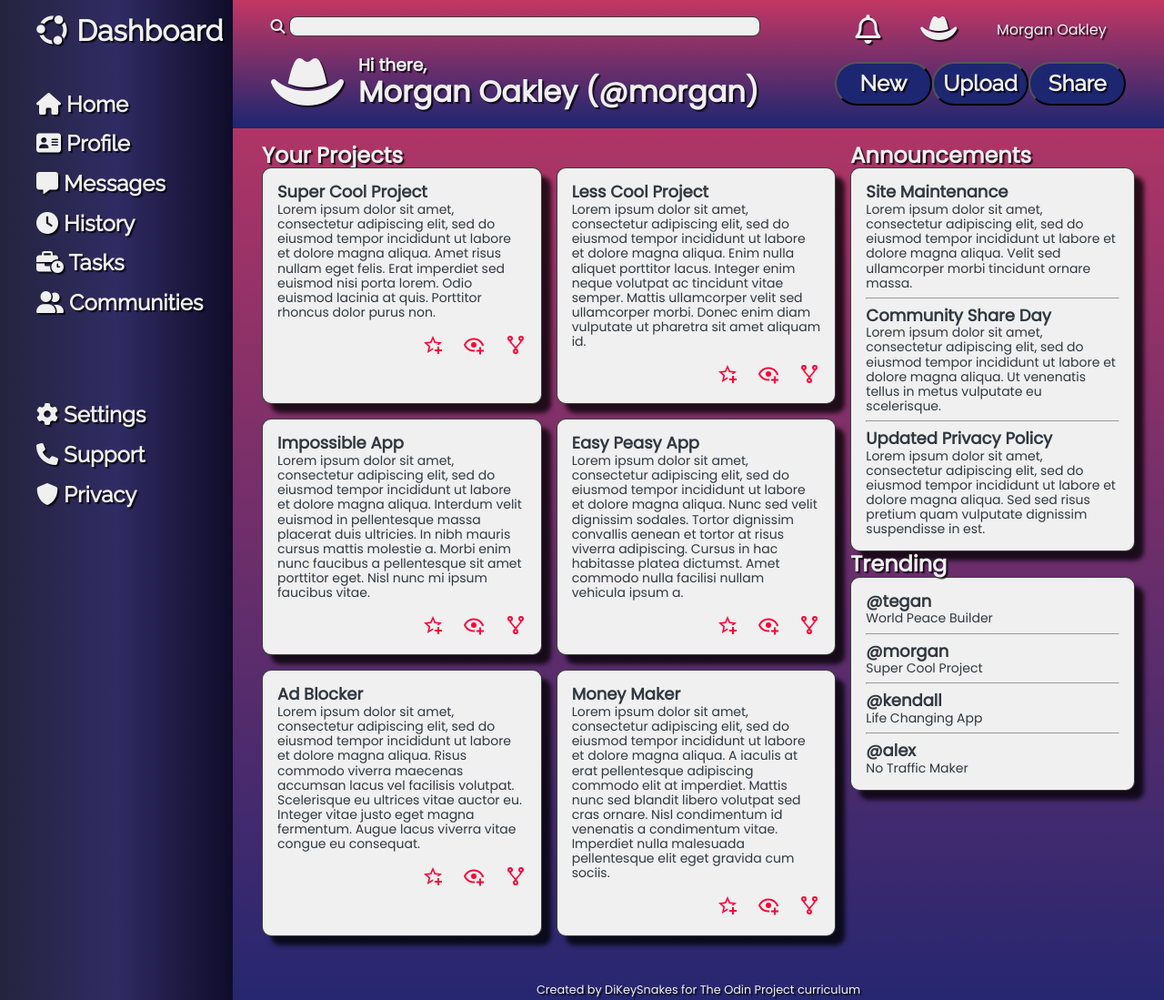
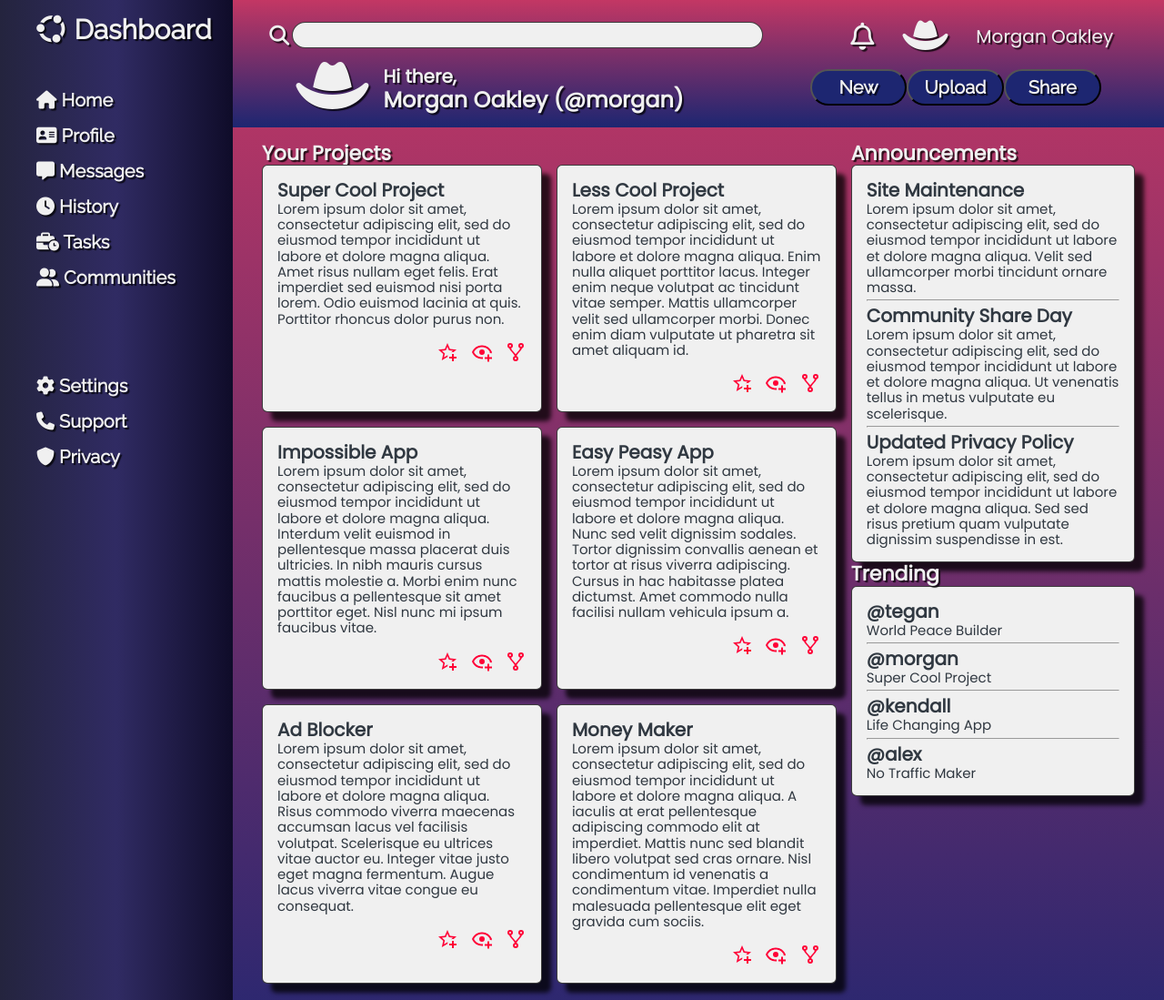
Before and after one commit to DiKeySnakes/admin-dashboard-project, a plain HTML site: page index.html in a window 1280 px wide. Shown: the top 1099 px of the page at 91% size. Drawn offline with Linux system fonts and the light colour scheme.

Commit message:
Modify index.html and styles.css

```diff
--- a/index.html
+++ b/index.html
@@ -90,7 +90,7 @@
           </div>
           <div class="user-info">
             <a class="user-nav" href="#"
-              ><i class="fa-regular fa-bell fa-2xl"></i
+              ><i class="fa-regular fa-bell fa-xl"></i
             ></a>
             <a class="user-nav" href="#"
               ><i class="fa-solid fa-hat-cowboy fa-2xl"></i
--- a/styles.css
+++ b/styles.css
@@ -1,4 +1,8 @@
 @import 'normalize.css';
+
+html {
+  font-size: 62.5%;
+}
 
 body {
   font-family: 'Poppins', sans-serif;
@@ -51,6 +55,7 @@ body {
 }
 
 .fa-ubuntu {
+  font-size: 3rem;
   transition: transform 0.3s ease-in-out;
 }
 
@@ -59,26 +64,27 @@ body {
 }
 
 .sidebar .sidebar-wrapper h1 {
-  margin: 1rem 0 0 2.5rem;
+  font-size: 3rem;
+  margin: 1.6rem 0 0 4rem;
   color: #f0f0f0;
   text-shadow: 2px 2px 1px rgba(0, 0, 0, 0.75);
 }
 
 ul {
-  margin: 3rem auto;
+  margin: 4.8rem auto;
 }
 
 li {
   list-style-type: none;
-  margin: 1rem auto;
-  font-size: 1.5rem;
+  margin: 1.6rem auto;
+  font-size: 2rem;
   text-align: justify;
   text-shadow: 2px 2px 1px rgba(0, 0, 0, 0.75);
   transition: transform 0.3s ease-out;
 }
 
 li:hover {
-  transform: translateY(8px);
+  transform: translateY(0.5rem);
 }
 
 a.nav-links {
@@ -112,36 +118,41 @@ a.nav-links {
 .search-bar {
   display: flex;
   flex-direction: row;
-  margin-top: 1rem;
+  margin-top: 2.4rem;
 }
 
 #magnifying-glass {
-  padding-top: 0.2rem;
+  padding-top: 0.4rem;
   transition: transform 0.3s ease-out;
 }
 
 #magnifying-glass:hover {
-  transform: translateY(8px);
+  transform: translateY(0.5rem);
 }
 
 .search-bar .fa-solid {
+  font-size: 2.2rem;
   color: #f0f0f0;
   text-shadow: 2px 2px 1px rgba(0, 0, 0, 0.75);
 }
 
 input {
   width: 40vw;
+  height: 2.5rem;
+  font-size: 2rem;
   background: #f0f0f0;
   border: 1px solid rgba(0, 0, 0, 0.75);
-  border-radius: 8px;
+  border-radius: 1.5rem;
 }
 
 .user-info {
   width: 25vw;
+  font-size: 2rem;
   display: flex;
   flex-direction: row;
   justify-content: space-around;
-  margin-top: 1.5rem;
+  align-items: center;
+  margin-top: 2.8rem;
 }
 
 .user-nav {
@@ -152,7 +163,7 @@ input {
 }
 
 .user-nav:hover {
-  transform: translateY(8px);
+  transform: translateY(0.5rem);
 }
 
 .white {
@@ -174,7 +185,7 @@ input {
 .main-icon {
   display: flex;
   flex-direction: row;
-  font-size: 2rem;
+  font-size: 3.2rem;
   color: #f0f0f0;
   text-shadow: 2px 2px 1px rgba(0, 0, 0, 0.75);
 }
@@ -188,15 +199,17 @@ input {
 }
 
 h1 {
+  font-size: 2.4rem;
   margin-top: 0;
-  margin-left: 1rem;
+  margin-left: 1.6rem;
   color: #f0f0f0;
   text-shadow: 2px 2px 1px rgba(0, 0, 0, 0.75);
 }
 
 h3 {
+  font-size: 2rem;
   margin-bottom: 0;
-  margin-left: 1rem;
+  margin-left: 1.6rem;
   color: #f0f0f0;
   text-shadow: 2px 2px 1px rgba(0, 0, 0, 0.75);
 }
@@ -209,22 +222,22 @@ h3 {
 }
 
 button {
-  width: 8rem;
-  height: 3rem;
-  font-size: 1.5rem;
+  width: 12rem;
+  height: 4rem;
+  font-size: 2rem;
   font-family: 'Raleway', sans-serif;
   font-weight: 800;
   color: #f0f0f0;
   text-shadow: 2px 2px 1px rgba(0, 0, 0, 0.75);
   background-color: #1d2671;
-  border-radius: 1.5rem;
+  border-radius: 2.5rem;
   cursor: pointer;
 }
 
 .main-content {
   display: flex;
   flex-direction: row;
-  padding: 1rem 1rem;
+  padding: 1.6rem 1.6rem;
 }
 
 .projects-wrapper {
@@ -234,14 +247,14 @@ button {
 
 .projects {
   display: grid;
-  grid-template-columns: repeat(auto-fit, minmax(15rem, 1fr));
-  gap: 1rem;
-  margin-left: 1rem;
-  border-radius: 10px;
+  grid-template-columns: repeat(auto-fit, minmax(24rem, 1fr));
+  gap: 1.6rem;
+  margin-left: 1.6rem;
+  border-radius: 0.6rem;
 }
 
 .projects p {
-  font-size: 18px;
+  font-size: 1.2rem;
   font-family: 'Poppins', sans-serif;
   text-align: left;
 }
@@ -249,9 +262,9 @@ button {
 .projects .project-card {
   background-color: #f0f0f0;
   text-align: center;
-  padding: 1rem;
+  padding: 1.6rem;
   border: 1px solid rgba(0, 0, 0, 0.75);
-  border-radius: 10px;
+  border-radius: 0.6rem;
   box-shadow: 10px 10px 5px 0px rgba(0, 0, 0, 0.75);
 }
 
@@ -264,8 +277,8 @@ button {
 }
 
 .svg {
-  width: 1.5rem;
-  height: 1.5rem;
+  width: 2.4rem;
+  height: 2.4rem;
   filter: invert(20%) sepia(96%) saturate(7435%) hue-rotate(343deg)
     brightness(104%) contrast(109%);
 }
@@ -274,7 +287,7 @@ button {
   display: flex;
   flex-direction: row;
   justify-content: flex-end;
-  margin-top: 1rem;
+  margin-top: 1.6rem;
 }
 
 .project-card p,
@@ -282,18 +295,19 @@ button {
 .announcements-card p {
   color: #303841;
   font-weight: normal;
-  font-size: 14px;
+  font-size: 1.5rem;
   margin: 0;
 }
 
 .project-card .title {
-  font-size: 18px;
+  font-size: 2rem;
   font-weight: 800;
   text-align: left;
 }
 
 h2 {
-  margin: 0 1rem;
+  font-size: 2.2rem;
+  margin: 0 1.6rem;
   color: #f0f0f0;
   text-shadow: 2px 2px 1px rgba(0, 0, 0, 0.75);
 }
@@ -305,16 +319,16 @@ h2 {
 
 .announcements h2,
 .trending h2 {
-  margin-left: 1rem;
+  margin-left: 1.6rem;
 }
 
 .announcements-card,
 .trending-card {
   background-color: #f0f0f0;
-  padding: 1rem;
-  margin: 0 1rem;
+  padding: 1.6rem;
+  margin: 0 1.6rem;
   border: 1px solid rgba(0, 0, 0, 0.75);
-  border-radius: 10px;
+  border-radius: 0.6rem;
   box-shadow: 10px 10px 5px 0px rgba(0, 0, 0, 0.75);
 }
 
@@ -330,7 +344,7 @@ h2 {
 
 .trending-card .title,
 .announcements-card .title {
-  font-size: 18px;
+  font-size: 2rem;
   font-weight: 800;
   text-align: left;
 }
@@ -339,8 +353,8 @@ h2 {
   display: flex;
   flex-direction: column;
   justify-content: center;
-  font-size: 0.8rem;
-  margin: 1.5rem auto;
+  font-size: 1.5rem;
+  margin: 2.4rem auto;
   text-align: center;
   color: #f0f0f0;
   text-shadow: 2px 2px 1px rgba(0, 0, 0, 0.75);
```
